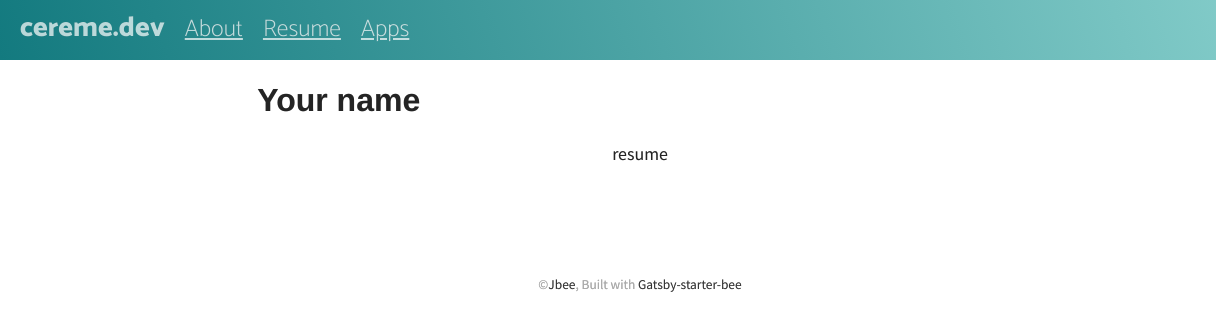
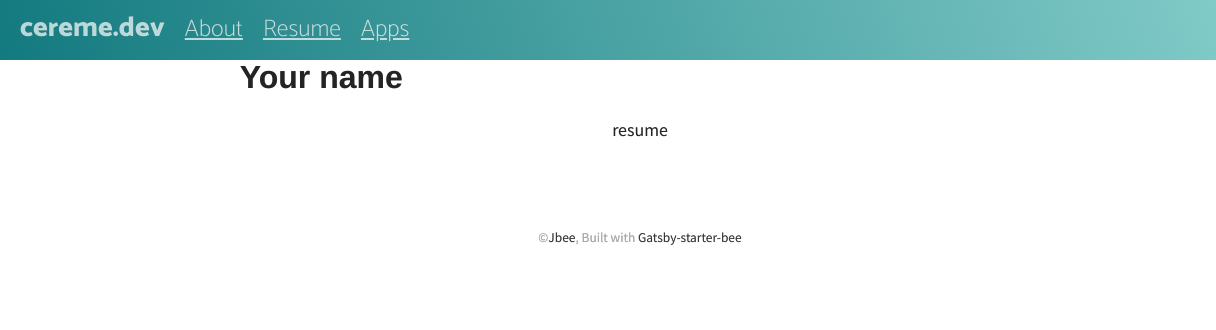
Before and after one commit to cereme/cereme.github.io, a Gatsby site: page /resume in a window 1280 px wide. Shown: the full height of the page, 0-1216 px from the left. Built offline with nearby package versions, Linux system fonts and the light colour scheme; Gatsby itself is replaced by a stand-in of ours; some packages are replaced by stand-ins of ours; what typography-theme-github would draw is missing.

Commit message:
Resize padding of other pages

```diff
--- a/src/layout/index.jsx
+++ b/src/layout/index.jsx
@@ -10,6 +10,7 @@ import './index.scss'
 
 export const Layout = ({ location, title, shortDescription, children }) => {
   const rootPath = `${__PATH_PREFIX__}/`
+  const isRoot = location.pathname === rootPath
 
   return (
     <React.Fragment>
@@ -20,7 +21,7 @@ export const Layout = ({ location, title, shortDescription, children }) => {
           marginLeft: `auto`,
           marginRight: `auto`,
           maxWidth: rhythm(36),
-          padding: `${rhythm(1)} ${rhythm(3 / 4)}`,
+          padding: isRoot ? `${rhythm(1)} ${rhythm(3 / 4)}` : `${rhythm(0)} ${rhythm(1 / 4)}`,
         }}
       >
         <Header title={title} location={location} rootPath={rootPath} shortDescription={shortDescription} />
--- a/src/pages/bio.js
+++ b/src/pages/bio.js
@@ -19,9 +19,7 @@ export default ({ data }) => {
           marginLeft: `auto`,
           marginRight: `auto`,
           maxWidth: rhythm(36),
-          padding: `${rhythm(0)} ${rhythm(3 / 4)} ${rhythm(1.5)} ${rhythm(
-            3 / 4
-          )}`,
+          padding: `${0} ${rhythm(0.5)} ${rhythm(0.5)} ${rhythm(0.5)}`,
         }}
       >
         <div dangerouslySetInnerHTML={{ __html: bio.html }} />
--- a/src/pages/resume.js
+++ b/src/pages/resume.js
@@ -19,9 +19,7 @@ export default ({ data }) => {
           marginLeft: `auto`,
           marginRight: `auto`,
           maxWidth: rhythm(36),
-          padding: `${rhythm(0)} ${rhythm(3 / 4)} ${rhythm(1.5)} ${rhythm(
-            3 / 4
-          )}`,
+          padding: `${0} ${rhythm(0.5)} ${rhythm(0.5)} ${rhythm(0.5)}`,
         }}
       >
         <div dangerouslySetInnerHTML={{ __html: resume.html }} />
```
